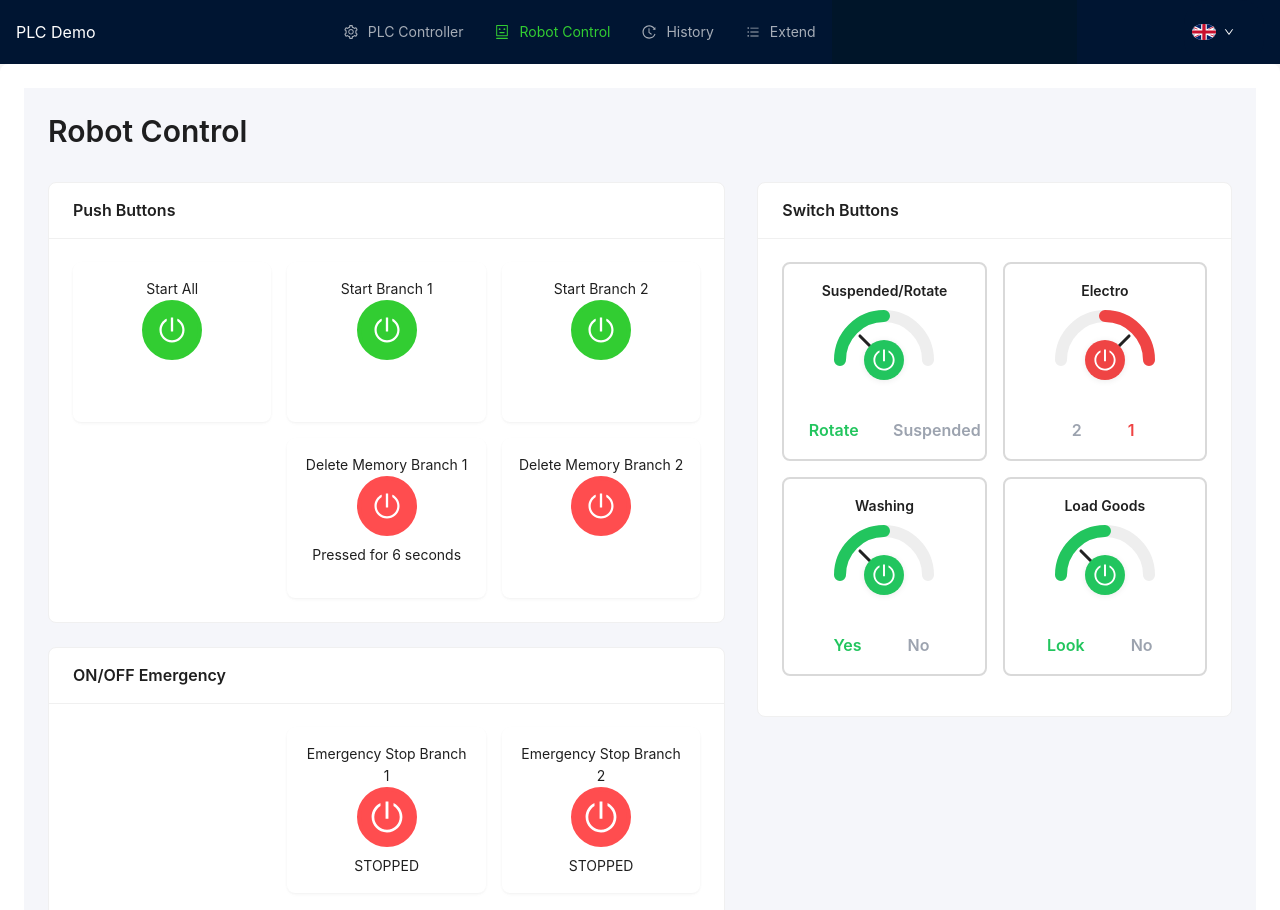
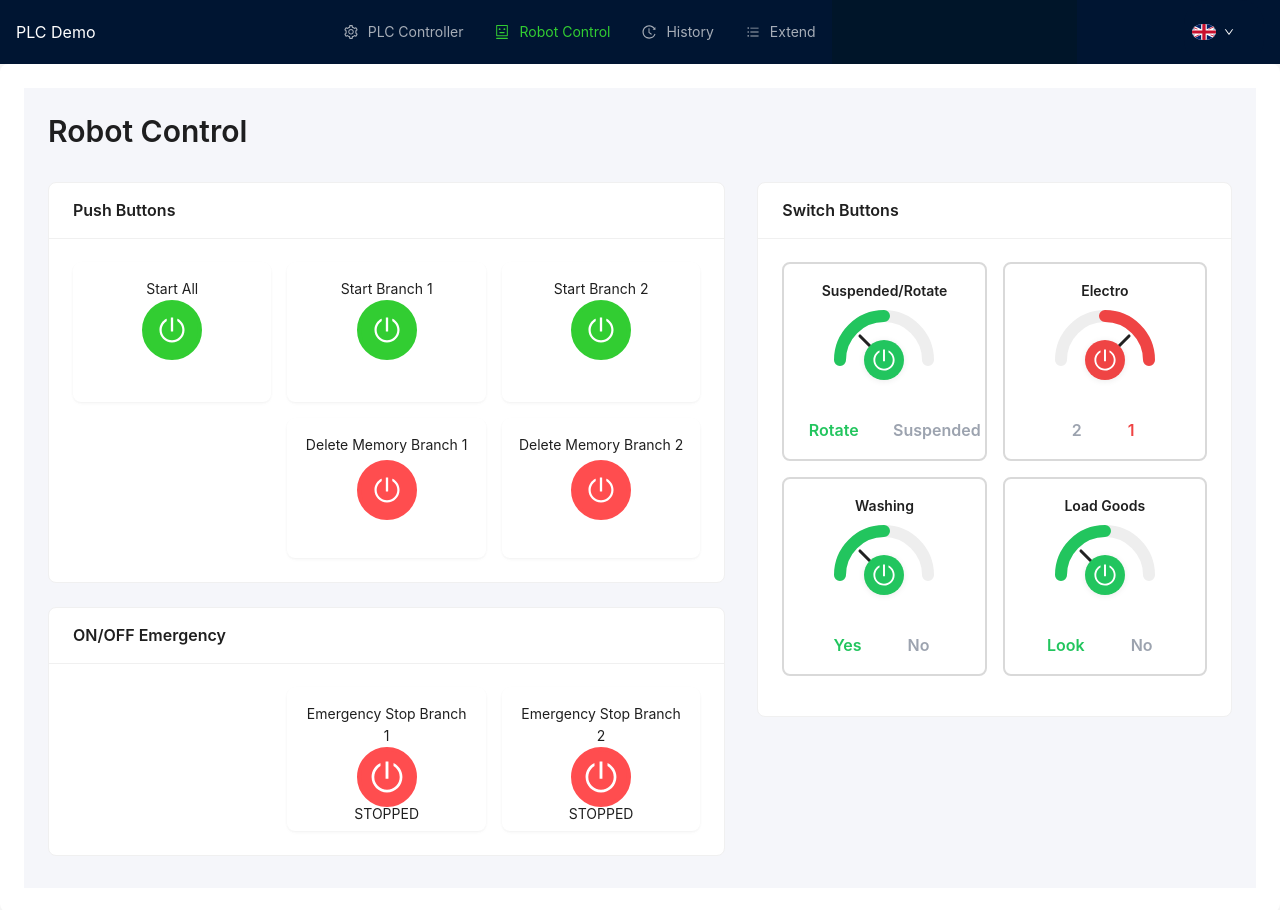
Before and after one commit to ttl2401/plc, a Next.js app in the folder frontend/: page /robot-control in a window 1280 px wide. Shown: the top 910 px of the page. Built offline with nearby package versions, Linux system fonts and the light colour scheme.

Commit message:
fix button

```diff
--- a/frontend/public/locales/en.json
+++ b/frontend/public/locales/en.json
@@ -234,6 +234,7 @@
   "robot_control_emergency_confirm_title": "BRANCH {branch} EMERGENCY STOP",
   "robot_control_slide_to_stop": "Slide to stop",
   "robot_control_inactive": "INACTIVE",
+  "robot_control_active": "ACTIVE",
   "yes": "Yes",
   "no": "No"
 }
--- a/frontend/public/locales/vi.json
+++ b/frontend/public/locales/vi.json
@@ -234,6 +234,7 @@
   "robot_control_emergency_confirm_title": "NHÁNH {branch} ĐÃ DỪNG KHẨN CẤP",
   "robot_control_slide_to_stop": "Kéo để chạy lại",
   "robot_control_inactive": "KHÔNG HOẠT ĐỘNG",
+  "robot_control_active": "ĐANG HOẠT ĐỘNG",
   "yes": "Có",
   "no": "Không"
 }
--- a/frontend/src/app/robot-control/SlidePopup.tsx
+++ b/frontend/src/app/robot-control/SlidePopup.tsx
@@ -62,7 +62,8 @@ const SlidePopup: React.FC<SlidePopupProps> = ({ visible, onClose, onConfirm, br
         <div
           style={{
             position: 'relative',
-            width: '100%',
+            width: '80%',
+            marginLeft: '10%',
             height: 60,
             background: '#f0f0f0',
             borderRadius: 30,
--- a/frontend/src/app/robot-control/page.tsx
+++ b/frontend/src/app/robot-control/page.tsx
@@ -1,6 +1,6 @@
 "use client";
 
-import React, { useState } from 'react';
+import React, { useState, useRef, useEffect } from 'react';
 import { Button, Switch, Card, Row, Col, Typography } from 'antd';
 import { PoweroffOutlined } from '@ant-design/icons';
 import { useLanguage } from '@/components/layout/DashboardLayout';
@@ -15,6 +15,89 @@ const RobotControlPage = () => {
   const [emergency2Active, setEmergency2Active] = useState(true);
   const [showPopup, setShowPopup] = useState(false);
   const [selectedBranch, setSelectedBranch] = useState<number>(1);
+
+  // States for 5 buttons in "Nút nhấn nhả"
+  const [startAllActive, setStartAllActive] = useState(true);
+  const [startBranch1Active, setStartBranch1Active] = useState(true);
+  const [startBranch2Active, setStartBranch2Active] = useState(true);
+  const [deleteMemory1Active, setDeleteMemory1Active] = useState(true);
+  const [deleteMemory2Active, setDeleteMemory2Active] = useState(true);
+
+  // States for red button hold behavior
+  const [deleteMemory1Pressing, setDeleteMemory1Pressing] = useState(false);
+  const [deleteMemory2Pressing, setDeleteMemory2Pressing] = useState(false);
+  const [deleteMemory1Count, setDeleteMemory1Count] = useState(0);
+  const [deleteMemory2Count, setDeleteMemory2Count] = useState(0);
+
+  const deleteMemory1Timer = useRef<NodeJS.Timeout | null>(null);
+  const deleteMemory2Timer = useRef<NodeJS.Timeout | null>(null);
+
+  // Handle red button press and hold logic
+  const handleRedButtonPress = (buttonNumber: 1 | 2) => {
+    if (buttonNumber === 1) {
+      setDeleteMemory1Pressing(true);
+      setDeleteMemory1Count(1);
+
+      deleteMemory1Timer.current = setInterval(() => {
+        setDeleteMemory1Count(prev => {
+          if (prev >= 5) {
+            // Toggle the state: active -> inactive, inactive -> active
+            setDeleteMemory1Active(prevActive => !prevActive);
+            setDeleteMemory1Pressing(false);
+            if (deleteMemory1Timer.current) {
+              clearInterval(deleteMemory1Timer.current);
+            }
+            return 0;
+          }
+          return prev + 1;
+        });
+      }, 1000);
+    } else {
+      setDeleteMemory2Pressing(true);
+      setDeleteMemory2Count(1);
+
+      deleteMemory2Timer.current = setInterval(() => {
+        setDeleteMemory2Count(prev => {
+          if (prev >= 5) {
+            // Toggle the state: active -> inactive, inactive -> active
+            setDeleteMemory2Active(prevActive => !prevActive);
+            setDeleteMemory2Pressing(false);
+            if (deleteMemory2Timer.current) {
+              clearInterval(deleteMemory2Timer.current);
+            }
+            return 0;
+          }
+          return prev + 1;
+        });
+      }, 1000);
+    }
+  };
+
+  const handleRedButtonRelease = (buttonNumber: 1 | 2) => {
+    if (buttonNumber === 1) {
+      setDeleteMemory1Pressing(false);
+      setDeleteMemory1Count(0);
+      if (deleteMemory1Timer.current) {
+        clearInterval(deleteMemory1Timer.current);
+        deleteMemory1Timer.current = null;
+      }
+    } else {
+      setDeleteMemory2Pressing(false);
+      setDeleteMemory2Count(0);
+      if (deleteMemory2Timer.current) {
+        clearInterval(deleteMemory2Timer.current);
+        deleteMemory2Timer.current = null;
+      }
+    }
+  };
+
+  // Cleanup timers on unmount
+  useEffect(() => {
+    return () => {
+      if (deleteMemory1Timer.current) clearInterval(deleteMemory1Timer.current);
+      if (deleteMemory2Timer.current) clearInterval(deleteMemory2Timer.current);
+    };
+  }, []);
 
 
   return (
@@ -32,15 +115,15 @@ const RobotControlPage = () => {
           >
             <Row gutter={16} style={{ marginBottom: 16 }}>
               <Col xs={24} md={8}>
-                <Card className="bg-green-100" styles={{ body: { padding: 16, textAlign: 'center', minHeight: 160 } }} variant="borderless">
+                <Card className="bg-green-100" styles={{ body: { padding: 16, textAlign: 'center', minHeight: 140, position: 'relative' } }} variant="borderless">
                   <div className="mb-2 font-semibold">{t('robot_control_start_all')}</div>
                   <div
                     style={{
                       width: 60,
                       height: 60,
                       borderRadius: "50%",
-                      border: "4px solid limegreen",
-                      background: "limegreen",
+                      border: startAllActive ? "4px solid limegreen" : "4px solid #d9d9d9",
+                      background: startAllActive ? "limegreen" : "#f5f5f5",
                       display: "flex",
                       alignItems: "center",
                       justifyContent: "center",
@@ -48,26 +131,30 @@ const RobotControlPage = () => {
                       transition: "all 0.3s",
                       margin: "0 auto"
                     }}
+                    onClick={() => setStartAllActive(!startAllActive)}
                   >
                     <PoweroffOutlined
                       style={{
                         fontSize: 26,
-                        color: "#fff"
+                        color: startAllActive ? "#fff" : "#999"
                       }}
                     />
                   </div>
+                  {/* <div style={{ position: 'absolute', bottom: 6, left: 0, right: 0 }} className="text-green-600 font-bold">
+                    {startAllActive ? t('robot_control_active') : t('robot_control_inactive')}
+                  </div> */}
                 </Card>
               </Col>
               <Col xs={24} md={8}>
-                <Card className="bg-green-100" styles={{ body: { padding: 16, textAlign: 'center', minHeight: 160 } }} variant="borderless">
+                <Card className="bg-green-100" styles={{ body: { padding: 16, textAlign: 'center', minHeight: 140, position: 'relative' } }} variant="borderless">
                   <div className="mb-2 font-semibold">{t('robot_control_start_branch1')}</div>
                   <div
                     style={{
                       width: 60,
                       height: 60,
                       borderRadius: "50%",
-                      border: "4px solid limegreen",
-                      background: "limegreen",
+                      border: startBranch1Active ? "4px solid limegreen" : "4px solid #d9d9d9",
+                      background: startBranch1Active ? "limegreen" : "#f5f5f5",
                       display: "flex",
                       alignItems: "center",
                       justifyContent: "center",
@@ -75,26 +162,30 @@ const RobotControlPage = () => {
                       transition: "all 0.3s",
                       margin: "0 auto"
                     }}
+                    onClick={() => setStartBranch1Active(!startBranch1Active)}
                   >
                     <PoweroffOutlined
                       style={{
                         fontSize: 26,
-                        color: "#fff"
+                        color: startBranch1Active ? "#fff" : "#999"
                       }}
                     />
                   </div>
+                  {/* <div style={{ position: 'absolute', bottom: 6, left: 0, right: 0 }} className="text-green-600 font-bold">
+                    {startBranch1Active ? t('robot_control_active') : t('robot_control_inactive')}
+                  </div> */}
                 </Card>
               </Col>
               <Col xs={24} md={8}>
-                <Card className="bg-green-100" styles={{ body: { padding: 16, textAlign: 'center', minHeight: 160 } }} variant="borderless">
+                <Card className="bg-green-100" styles={{ body: { padding: 16, textAlign: 'center', minHeight: 140, position: 'relative' } }} variant="borderless">
                   <div className="mb-2 font-semibold">{t('robot_control_start_branch2')}</div>
                   <div
                     style={{
                       width: 60,
                       height: 60,
                       borderRadius: "50%",
-                      border: "4px solid limegreen",
-                      background: "limegreen",
+                      border: startBranch2Active ? "4px solid limegreen" : "4px solid #d9d9d9",
+                      background: startBranch2Active ? "limegreen" : "#f5f5f5",
                       display: "flex",
                       alignItems: "center",
                       justifyContent: "center",
@@ -102,73 +193,180 @@ const RobotControlPage = () => {
                       transition: "all 0.3s",
                       margin: "0 auto"
                     }}
+                    onClick={() => setStartBranch2Active(!startBranch2Active)}
                   >
                     <PoweroffOutlined
                       style={{
                         fontSize: 26,
-                        color: "#fff"
+                        color: startBranch2Active ? "#fff" : "#999"
                       }}
                     />
                   </div>
+                  {/* <div style={{ position: 'absolute', bottom: 6, left: 0, right: 0 }} className="text-green-600 font-bold">
+                    {startBranch2Active ? t('robot_control_active') : t('robot_control_inactive')}
+                  </div> */}
                 </Card>
               </Col>
             </Row>
             <Row gutter={16} justify="end">
               <Col xs={12} md={8}>
-                <Card className="bg-red-100" styles={{ body: { padding: 16, textAlign: 'center', minHeight: 160 } }}
+                <Card className="bg-red-100" styles={{ body: { padding: 16, textAlign: 'center', minHeight: 140, position: 'relative' } }}
                  variant="borderless">
                   <div className="mb-2 font-semibold">{t('robot_control_delete_memory_branch1')}</div>
                   <div
                     style={{
+                      position: 'relative',
+                      width: 68,
+                      height: 68,
+                      margin: "0 auto 8px auto"
+                    }}
+                  >
+                    {/* Progress circle */}
+                    {deleteMemory1Pressing && (
+                      <div
+                        style={{
+                          position: 'absolute',
+                          top: 0,
+                          left: 0,
+                          width: 68,
+                          height: 68,
+                          borderRadius: '50%',
+                          background: `conic-gradient(#ff4d4f ${(deleteMemory1Count / 5) * 360}deg, transparent ${(deleteMemory1Count / 5) * 360}deg)`,
+                          zIndex: 1
+                        }}
+                      >
+                        <div
+                          style={{
+                            position: 'absolute',
+                            top: 4,
+                            left: 4,
+                            width: 60,
+                            height: 60,
+                            borderRadius: '50%',
+                            background: '#f5f6fa'
+                          }}
+                        />
+                      </div>
+                    )}
+
+                    {/* Button */}
+                    <div
+                      style={{
+                        position: 'relative',
+                        top: 4,
+                        left: 4,
                         width: 60,
                         height: 60,
                         borderRadius: "50%",
-                      border: "4px solid #ff4d4f",
-                      background: "#ff4d4f",
+                        border: deleteMemory1Active ? "4px solid #ff4d4f" : "4px solid #d9d9d9",
+                        background: deleteMemory1Active ? "#ff4d4f" : "#f5f5f5",
                         display: "flex",
                         alignItems: "center",
                         justifyContent: "center",
                         cursor: "pointer",
                         transition: "all 0.3s",
-                      margin: "0 auto 8px auto"
+                        zIndex: 2
                       }}
+                      onMouseDown={() => handleRedButtonPress(1)}
+                      onMouseUp={() => handleRedButtonRelease(1)}
+                      onMouseLeave={() => handleRedButtonRelease(1)}
+                      onTouchStart={() => handleRedButtonPress(1)}
+                      onTouchEnd={() => handleRedButtonRelease(1)}
                     >
                       <PoweroffOutlined
                         style={{
                           fontSize: 26,
-                        color: "#fff"
+                          color: deleteMemory1Active ? "#fff" : "#999"
                         }}
                       />
                     </div>
-                  <div className="mt-2 text-red-600 font-bold">{t('robot_control_pressed_seconds').replace('{seconds}', '6')}</div>
+                  </div>
+                  <div style={{ position: 'absolute', bottom: 6, left: 0, right: 0 }} className="text-red-600 font-bold">
+                    {deleteMemory1Pressing ?
+                      t('robot_control_pressed_seconds').replace('{seconds}', deleteMemory1Count.toString()) :
+                      (deleteMemory1Active ? '' : t('robot_control_inactive'))
+                    }
+                  </div>
                 </Card>
               </Col>
               <Col xs={12} md={8}>
                 <Card className="bg-red-100"
-                styles={{ body: { padding: 16, textAlign: 'center', minHeight: 160 } }}
+                styles={{ body: { padding: 16, textAlign: 'center', minHeight: 140, position: 'relative' } }}
                 variant="borderless">
                   <div className="mb-2 font-semibold">{t('robot_control_delete_memory_branch2')}</div>
                   <div
                     style={{
+                      position: 'relative',
+                      width: 68,
+                      height: 68,
+                      margin: "0 auto"
+                    }}
+                  >
+                    {/* Progress circle */}
+                    {deleteMemory2Pressing && (
+                      <div
+                        style={{
+                          position: 'absolute',
+                          top: 0,
+                          left: 0,
+                          width: 68,
+                          height: 68,
+                          borderRadius: '50%',
+                          background: `conic-gradient(#ff4d4f ${(deleteMemory2Count / 5) * 360}deg, transparent ${(deleteMemory2Count / 5) * 360}deg)`,
+                          zIndex: 1
+                        }}
+                      >
+                        <div
+                          style={{
+                            position: 'absolute',
+                            top: 4,
+                            left: 4,
+                            width: 60,
+                            height: 60,
+                            borderRadius: '50%',
+                            background: '#f5f6fa'
+                          }}
+                        />
+                      </div>
+                    )}
+
+                    {/* Button */}
+                    <div
+                      style={{
+                        position: 'relative',
+                        top: 4,
+                        left: 4,
                         width: 60,
                         height: 60,
                         borderRadius: "50%",
-                      border: "4px solid #ff4d4f",
-                      background: "#ff4d4f",
+                        border: deleteMemory2Active ? "4px solid #ff4d4f" : "4px solid #d9d9d9",
+                        background: deleteMemory2Active ? "#ff4d4f" : "#f5f5f5",
                         display: "flex",
                         alignItems: "center",
                         justifyContent: "center",
                         cursor: "pointer",
                         transition: "all 0.3s",
-                      margin: "0 auto"
+                        zIndex: 2
                       }}
+                      onMouseDown={() => handleRedButtonPress(2)}
+                      onMouseUp={() => handleRedButtonRelease(2)}
+                      onMouseLeave={() => handleRedButtonRelease(2)}
+                      onTouchStart={() => handleRedButtonPress(2)}
+                      onTouchEnd={() => handleRedButtonRelease(2)}
                     >
                       <PoweroffOutlined
                         style={{
                           fontSize: 26,
-                        color: "#fff"
+                          color: deleteMemory2Active ? "#fff" : "#999"
                         }}
                       />
+                    </div>
+                  </div>
+                  <div style={{ position: 'absolute', bottom: 6, left: 0, right: 0 }} className="text-red-600 font-bold">
+                    {deleteMemory2Pressing ?
+                      t('robot_control_pressed_seconds').replace('{seconds}', deleteMemory2Count.toString()) :
+                      (deleteMemory2Active ? '' : t('robot_control_inactive'))
+                    }
                   </div>
                 </Card>
               </Col>
@@ -181,7 +379,7 @@ const RobotControlPage = () => {
             <Row gutter={16} justify="end">
               <Col xs={12} md={8}>
                                   <Card className="bg-red-100"
-                styles={{ body: { padding: 16, textAlign: 'center', minHeight: 160 } }}
+                styles={{ body: { padding: 16, textAlign: 'center', minHeight: 140, position: 'relative' } }}
                 variant="borderless">
                   <div className="mb-2 font-semibold">{t('robot_control_emergency_branch1')}</div>
                   <div
@@ -189,20 +387,22 @@ const RobotControlPage = () => {
                       width: 60,
                       height: 60,
                       borderRadius: "50%",
-                      border: emergency1Active ? "4px solid #ff4d4f" : "4px solid #d9d9d9",
+                      border: emergency1Active ? "4px solid #ff4d4f" : "4px solid #ff4d4f",
                       background: emergency1Active ? "#ff4d4f" : "#f5f5f5",
                       display: "flex",
                       alignItems: "center",
                       justifyContent: "center",
-                      cursor: emergency1Active ? "pointer" : "not-allowed",
+                      cursor: "pointer",
                       transition: "all 0.3s",
                       margin: "0 auto 8px auto",
-                      opacity: emergency1Active ? 1 : 0.5
+                      opacity: 1
                     }}
                     onClick={() => {
                       if (emergency1Active) {
                         setSelectedBranch(1);
                         setShowPopup(true);
+                      } else {
+                        setEmergency1Active(true);
                       }
                     }}
                   >
@@ -213,14 +413,14 @@ const RobotControlPage = () => {
                       }}
                     />
                   </div>
-                  <div className="mt-2 text-red-600 font-bold">
-                    {emergency1Active ? t('robot_control_stopped') : t('robot_control_inactive')}
+                  <div style={{ position: 'absolute', bottom: 6, left: 0, right: 0 }} className="text-red-600 font-bold">
+                    {emergency1Active ? t('robot_control_stopped') : ''}
                   </div>
                 </Card>
               </Col>
               <Col xs={12} md={8}>
                 <Card className="bg-red-100"
-                styles={{ body: { padding: 16, textAlign: 'center', minHeight: 160 } }}
+                styles={{ body: { padding: 16, textAlign: 'center', minHeight: 140, position: 'relative' } }}
                 variant="borderless">
                   <div className="mb-2 font-semibold">{t('robot_control_emergency_branch2')}</div>
                   <div
@@ -228,20 +428,22 @@ const RobotControlPage = () => {
                       width: 60,
                       height: 60,
                       borderRadius: "50%",
-                      border: emergency2Active ? "4px solid #ff4d4f" : "4px solid #d9d9d9",
+                      border: emergency2Active ? "4px solid #ff4d4f" : "4px solid #ff4d4f",
                       background: emergency2Active ? "#ff4d4f" : "#f5f5f5",
                       display: "flex",
                       alignItems: "center",
                       justifyContent: "center",
-                      cursor: emergency2Active ? "pointer" : "not-allowed",
+                      cursor: "pointer",
                       transition: "all 0.3s",
                       margin: "0 auto 8px auto",
-                      opacity: emergency2Active ? 1 : 0.5
+                      opacity: 1
                     }}
                     onClick={() => {
                       if (emergency2Active) {
                         setSelectedBranch(2);
                         setShowPopup(true);
+                      } else {
+                        setEmergency2Active(true);
                       }
                     }}
                   >
@@ -252,8 +454,8 @@ const RobotControlPage = () => {
                       }}
                     />
                   </div>
-                  <div className="mt-2 text-red-600 font-bold">
-                    {emergency2Active ? t('robot_control_stopped') : t('robot_control_inactive')}
+                  <div style={{ position: 'absolute', bottom: 6, left: 0, right: 0 }} className="text-red-600 font-bold">
+                    {emergency2Active ? t('robot_control_stopped') : ''}
                   </div>
                 </Card>
               </Col>
```
Lines whose indentation alone changed are shown as unchanged.
